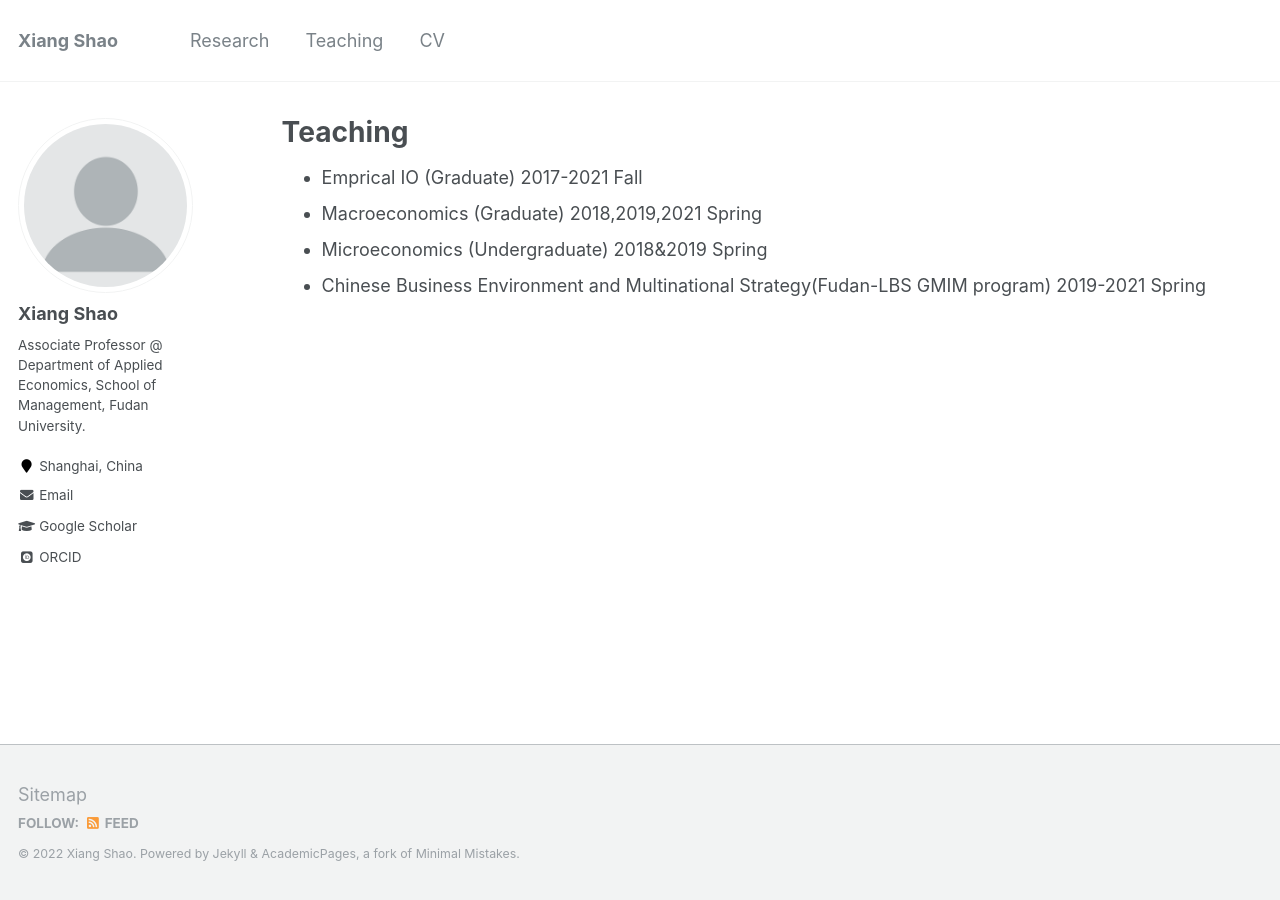
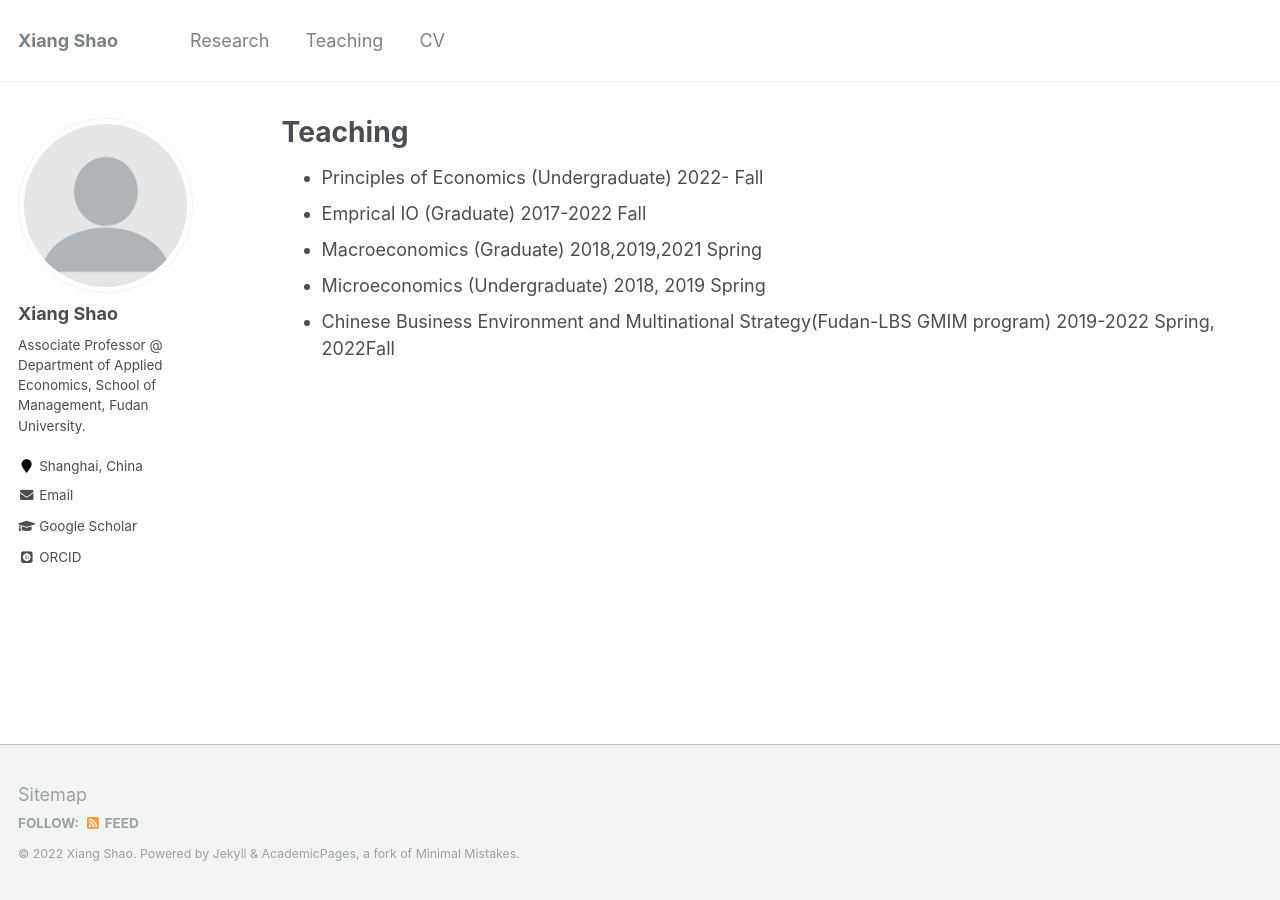
Before and after one commit to xiangshao/xiangshao.github.io, a Jekyll site: the page built from _pages/teaching.md, in a window 1280 px wide. Built offline with Jekyll 4.4.1, drawn with Linux system fonts in a browser that asks for light colours; some web fonts are replaced.

Commit message:
Update teaching.md

```diff
--- a/_pages/teaching.md
+++ b/_pages/teaching.md
@@ -4,8 +4,8 @@ title: "Teaching"
 permalink: /teaching/
 author_profile: true
 ---
-
-* Emprical IO (Graduate) 2017-2021 Fall
+* Principles of Economics (Undergraduate) 2022- Fall
+* Emprical IO (Graduate) 2017-2022 Fall
 * Macroeconomics (Graduate) 2018,2019,2021 Spring
-* Microeconomics (Undergraduate) 2018&2019 Spring
-* Chinese Business Environment and Multinational Strategy(Fudan-LBS GMIM program) 2019-2021 Spring
+* Microeconomics (Undergraduate) 2018, 2019 Spring
+* Chinese Business Environment and Multinational Strategy(Fudan-LBS GMIM program) 2019-2022 Spring, 2022Fall
```
